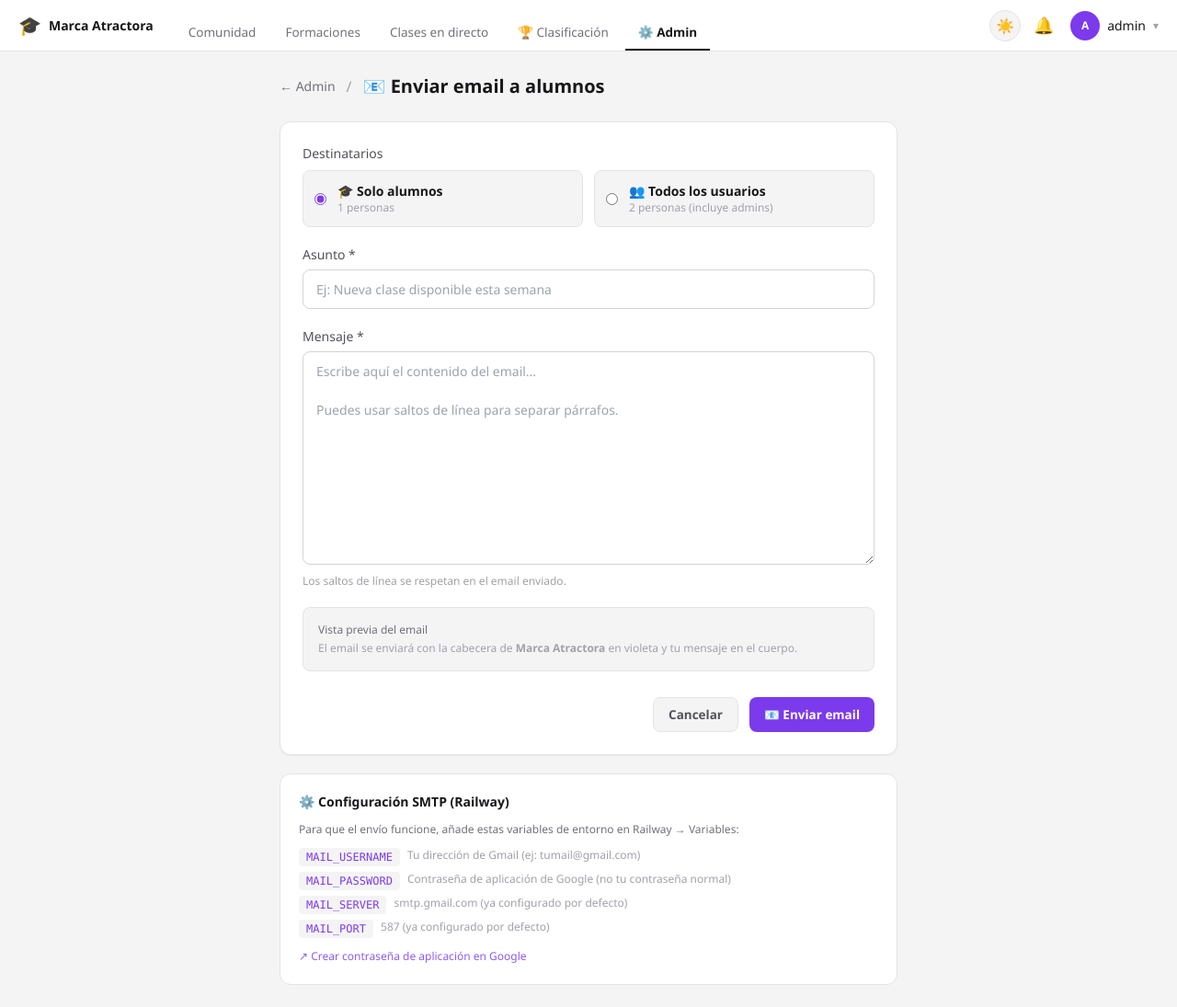
After one commit to activehomees-png/miacademia, a Flask app: page /admin/email in a window 1280 px wide. The commit adds this page. Shown: the whole page at 92% size. Run offline with Flask 3, Linux system fonts and the light colour scheme; a user stored in the database is signed in; data comes from the database, SQL or seed files in the repository; data that the repository does not hold is empty; some libraries are stand-ins or nearby versions.

Commit message:
Add bulk email feature for admins with Flask-Mail

```diff
--- a/app.py
+++ b/app.py
@@ -7,6 +7,7 @@ from flask import (Flask, render_template, redirect, url_for,
                    request, flash, jsonify, abort, send_file)
 from flask_login import (LoginManager, login_user, logout_user,
                          login_required, current_user)
+from flask_mail import Mail, Message as MailMessage
 from sqlalchemy import text
 
 from models import (db, User, Category, Post, Comment,
@@ -17,6 +18,7 @@ app = Flask(__name__)
 app.config.from_pyfile('config.py')
 
 db.init_app(app)
+mail = Mail(app)
 
 login_manager = LoginManager(app)
 login_manager.login_view = 'login'
@@ -902,6 +904,54 @@ def admin_reject_user(user_id):
     flash(f'{user.username} ha sido rechazado.', 'success')
     return redirect(url_for('admin_users'))
 
+@app.route('/admin/email', methods=['GET', 'POST'])
+@login_required
+@admin_required
+def admin_email():
+    if request.method == 'POST':
+        subject = request.form.get('subject', '').strip()
+        body    = request.form.get('body', '').strip()
+        target  = request.form.get('target', 'students')
+        if not subject or not body:
+            flash('El asunto y el mensaje son obligatorios.', 'error')
+            return redirect(url_for('admin_email'))
+        if not app.config.get('MAIL_USERNAME'):
+            flash('Email no configurado. Añade MAIL_USERNAME y MAIL_PASSWORD en las variables de entorno de Railway.', 'error')
+            return redirect(url_for('admin_email'))
+        if target == 'all':
+            users = User.query.filter_by(status='active').all()
+        else:
+            users = User.query.filter_by(status='active', role='student').all()
+        try:
+            for user in users:
+                msg = MailMessage(
+                    subject=subject,
+                    recipients=[user.email],
+                    html=f"""
+                    <div style="font-family:sans-serif;max-width:600px;margin:0 auto">
+                      <div style="background:#7c3aed;padding:24px;border-radius:12px 12px 0 0;text-align:center">
+                        <h1 style="color:#fff;margin:0;font-size:20px">🎓 Marca Atractora</h1>
+                      </div>
+                      <div style="background:#fff;padding:32px;border:1px solid #e4e4e7;border-top:none;border-radius:0 0 12px 12px">
+                        <h2 style="color:#18181b;margin-top:0">{subject}</h2>
+                        <div style="color:#52525b;line-height:1.7;white-space:pre-wrap">{body}</div>
+                        <hr style="border:none;border-top:1px solid #f4f4f5;margin:24px 0"/>
+                        <p style="color:#a1a1aa;font-size:12px;margin:0">
+                          Estás recibiendo este email porque eres miembro de Marca Atractora.
+                        </p>
+                      </div>
+                    </div>
+                    """
+                )
+                mail.send(msg)
+            flash(f'✅ Email enviado a {len(users)} persona{"s" if len(users) != 1 else ""}.', 'success')
+        except Exception as e:
+            flash(f'Error al enviar el email: {str(e)}', 'error')
+        return redirect(url_for('admin_email'))
+    total_students = User.query.filter_by(status='active', role='student').count()
+    total_all      = User.query.filter_by(status='active').count()
+    return render_template('admin/email.html', total_students=total_students, total_all=total_all)
+
 @app.route('/admin/usuarios/<int:user_id>/rol', methods=['POST'])
 @login_required
 @admin_required
--- a/requirements.txt
+++ b/requirements.txt
@@ -5,3 +5,4 @@ werkzeug>=3.0
 stripe>=8.0
 gunicorn>=21.0
 psycopg2-binary>=2.9
+flask-mail>=0.10
--- a/templates/admin/dashboard.html
+++ b/templates/admin/dashboard.html
@@ -26,6 +26,7 @@
       <a href="{{ url_for('admin_new_course') }}"     class="btn btn-primary w-full justify-center">➕ Nuevo curso</a>
       <a href="{{ url_for('admin_new_live_class') }}" class="btn btn-secondary w-full justify-center">📅 Nueva clase en directo</a>
       <a href="{{ url_for('new_post') }}"             class="btn btn-secondary w-full justify-center">✏️ Publicar en comunidad</a>
+      <a href="{{ url_for('admin_email') }}"          class="btn btn-secondary w-full justify-center">📧 Enviar email a alumnos</a>
     </div>
   </div>
 
--- /dev/null
+++ b/templates/admin/email.html
@@ -0,0 +1,101 @@
+{% extends 'base.html' %}
+{% block title %}Enviar email{% endblock %}
+
+{% block content %}
+<div class="max-w-2xl mx-auto">
+  <div class="flex items-center gap-3 mb-6">
+    <a href="{{ url_for('admin_dashboard') }}" class="text-sm hover:underline" style="color:var(--text3)">← Admin</a>
+    <span style="color:var(--text4)">/</span>
+    <h1 class="text-xl font-bold" style="color:var(--text1)">📧 Enviar email a alumnos</h1>
+  </div>
+
+  {% with messages = get_flashed_messages(with_categories=true) %}
+  {% if messages %}{% for cat, msg in messages %}
+  <div class="mb-4 px-4 py-3 rounded-lg text-sm border
+    {% if cat=='error' %}bg-red-50 border-red-200 text-red-700{% else %}bg-green-50 border-green-200 text-green-700{% endif %}">
+    {{ msg }}
+  </div>
+  {% endfor %}{% endif %}
+  {% endwith %}
+
+  <div class="rounded-xl p-6 shadow-sm mb-5" style="background:var(--surface);border:1px solid var(--border)">
+    <form method="POST" class="space-y-5">
+
+      <!-- Destinatarios -->
+      <div>
+        <label class="block text-sm font-medium mb-2" style="color:var(--text2)">Destinatarios</label>
+        <div class="grid grid-cols-2 gap-3">
+          <label class="flex items-center gap-3 p-3 rounded-lg border cursor-pointer transition hover:border-violet-300"
+                 style="border-color:var(--border);background:var(--hover-bg)">
+            <input type="radio" name="target" value="students" checked class="accent-violet-600"/>
+            <div>
+              <p class="text-sm font-semibold" style="color:var(--text1)">🎓 Solo alumnos</p>
+              <p class="text-xs" style="color:var(--text4)">{{ total_students }} personas</p>
+            </div>
+          </label>
+          <label class="flex items-center gap-3 p-3 rounded-lg border cursor-pointer transition hover:border-violet-300"
+                 style="border-color:var(--border);background:var(--hover-bg)">
+            <input type="radio" name="target" value="all" class="accent-violet-600"/>
+            <div>
+              <p class="text-sm font-semibold" style="color:var(--text1)">👥 Todos los usuarios</p>
+              <p class="text-xs" style="color:var(--text4)">{{ total_all }} personas (incluye admins)</p>
+            </div>
+          </label>
+        </div>
+      </div>
+
+      <!-- Asunto -->
+      <div>
+        <label class="block text-sm font-medium mb-1.5" style="color:var(--text2)">Asunto *</label>
+        <input type="text" name="subject" class="input" placeholder="Ej: Nueva clase disponible esta semana" required/>
+      </div>
+
+      <!-- Mensaje -->
+      <div>
+        <label class="block text-sm font-medium mb-1.5" style="color:var(--text2)">Mensaje *</label>
+        <textarea name="body" class="input" rows="10"
+                  placeholder="Escribe aquí el contenido del email...&#10;&#10;Puedes usar saltos de línea para separar párrafos." required></textarea>
+        <p class="text-xs mt-1" style="color:var(--text4)">Los saltos de línea se respetan en el email enviado.</p>
+      </div>
+
+      <!-- Preview info -->
+      <div class="p-4 rounded-lg" style="background:var(--hover-bg);border:1px solid var(--border)">
+        <p class="text-xs font-medium mb-1" style="color:var(--text3)">Vista previa del email</p>
+        <p class="text-xs" style="color:var(--text4)">El email se enviará con la cabecera de <strong>Marca Atractora</strong> en violeta y tu mensaje en el cuerpo.</p>
+      </div>
+
+      <div class="flex gap-3 justify-end pt-2">
+        <a href="{{ url_for('admin_dashboard') }}" class="btn btn-secondary">Cancelar</a>
+        <button type="submit" class="btn btn-primary"
+                onclick="return confirm('¿Enviar este email a todos los destinatarios seleccionados?')">
+          📧 Enviar email
+        </button>
+      </div>
+    </form>
+  </div>
+
+  <!-- Instrucciones configuración -->
+  <div class="rounded-xl p-5" style="background:var(--surface);border:1px solid var(--border)">
+    <h2 class="text-sm font-bold mb-3" style="color:var(--text1)">⚙️ Configuración SMTP (Railway)</h2>
+    <p class="text-xs mb-3" style="color:var(--text3)">Para que el envío funcione, añade estas variables de entorno en Railway → Variables:</p>
+    <div class="space-y-1.5">
+      {% for var, desc in [
+        ('MAIL_USERNAME', 'Tu dirección de Gmail (ej: tumail@gmail.com)'),
+        ('MAIL_PASSWORD', 'Contraseña de aplicación de Google (no tu contraseña normal)'),
+        ('MAIL_SERVER',   'smtp.gmail.com (ya configurado por defecto)'),
+        ('MAIL_PORT',     '587 (ya configurado por defecto)')
+      ] %}
+      <div class="flex items-start gap-2">
+        <code class="text-xs px-2 py-0.5 rounded font-mono flex-shrink-0"
+              style="background:var(--hover-bg);color:#7c3aed">{{ var }}</code>
+        <span class="text-xs" style="color:var(--text4)">{{ desc }}</span>
+      </div>
+      {% endfor %}
+    </div>
+    <a href="https://myaccount.google.com/apppasswords" target="_blank"
+       class="mt-3 inline-flex items-center gap-1 text-xs text-violet-500 hover:text-violet-700">
+      ↗ Crear contraseña de aplicación en Google
+    </a>
+  </div>
+</div>
+{% endblock %}
```
Also changed, not shown: config.py (+8 -0 lines).
